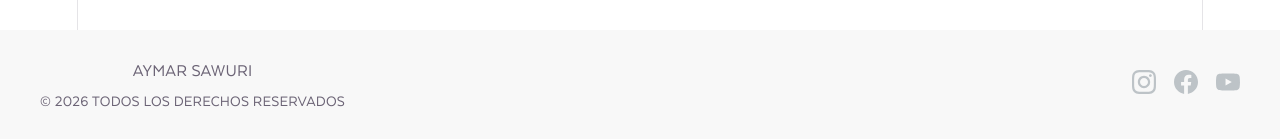
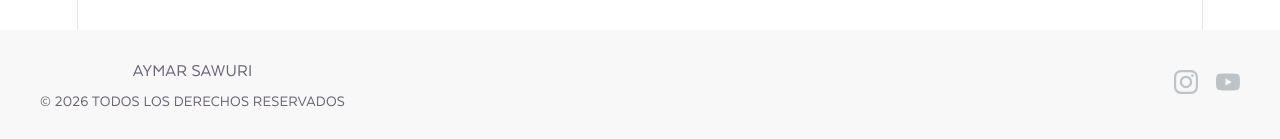
Before and after one commit to NoelGaspar/cosmotejido, a Vue app: page / in a window 1280 px wide. Shown: the part 659-798 px from the top of the page. Built offline with nearby package versions, Linux system fonts and the light colour scheme.

Commit message:
adding base variable and removing facebook logo

```diff
--- a/src/components/AppFooter.vue
+++ b/src/components/AppFooter.vue
@@ -11,11 +11,7 @@
             <path d="M12 2.163c3.204 0 3.584.012 4.85.07 3.252.148 4.771 1.691 4.919 4.919.058 1.265.069 1.645.069 4.849 0 3.205-.012 3.584-.069 4.849-.149 3.225-1.664 4.771-4.919 4.919-1.266.058-1.644.07-4.85.07-3.204 0-3.584-.012-4.849-.07-3.26-.149-4.771-1.699-4.919-4.92-.058-1.265-.07-1.644-.07-4.849 0-3.204.012-3.584.07-4.849.149-3.227 1.664-4.771 4.919-4.919 1.266-.057 1.645-.069 4.849-.069zm0-2.163c-3.259 0-3.667.014-4.947.072-4.358.2-6.78 2.618-6.98 6.98-.059 1.281-.073 1.689-.073 4.948 0 3.259.014 3.668.072 4.948.2 4.358 2.618 6.78 6.98 6.98 1.281.058 1.689.072 4.948.072 3.259 0 3.668-.014 4.948-.072 4.354-.2 6.782-2.618 6.979-6.98.059-1.28.073-1.689.073-4.948 0-3.259-.014-3.667-.072-4.947-.196-4.354-2.617-6.78-6.979-6.979-1.281-.059-1.69-.073-4.949-.073zm0 5.838c-3.403 0-6.162 2.759-6.162 6.162s2.759 6.163 6.162 6.163 6.162-2.759 6.162-6.163c0-3.403-2.759-6.162-6.162-6.162zm0 10.162c-2.209 0-4-1.79-4-4 0-2.209 1.791-4 4-4s4 1.791 4 4c0 2.21-1.791 4-4 4zm6.406-11.845c-.796 0-1.441.645-1.441 1.44s.645 1.44 1.441 1.44c.795 0 1.439-.645 1.439-1.44s-.644-1.44-1.439-1.44z"/>
           </svg>
         </a>
-        <a href="https://www.facebook.com/aymarartesania" target="_blank" class="social-link" aria-label="Facebook">
-          <svg xmlns="http://www.w3.org/2000/svg" width="24" height="24" viewBox="0 0 24 24" fill="currentColor">
-            <path d="M24 12.073c0-6.627-5.373-12-12-12s-12 5.373-12 12c0 5.99 4.388 10.954 10.125 11.854v-8.385H7.078v-3.47h3.047V9.43c0-3.007 1.792-4.669 4.533-4.669 1.312 0 2.686.235 2.686.235v2.953H15.83c-1.491 0-1.956.925-1.956 1.874v2.25h3.328l-.532 3.469h-2.796v8.385C19.612 23.027 24 18.062 24 12.073z"/>
-          </svg>
-        </a>
+
         <a href="https://www.youtube.com/watch?v=4u5fFd031Bo" target="_blank" class="social-link" aria-label="YouTube">
           <svg xmlns="http://www.w3.org/2000/svg" width="24" height="24" viewBox="0 0 24 24" fill="currentColor">
             <path d="M23.498 6.186a3.016 3.016 0 0 0-2.122-2.136C19.505 3.545 12 3.545 12 3.545s-7.505 0-9.377.505A3.017 3.017 0 0 0 .502 6.186C0 8.07 0 12 0 12s0 3.93.502 5.814a3.016 3.016 0 0 0 2.122 2.136c1.871.505 9.376.505 9.376.505s7.505 0 9.377-.505a3.015 3.015 0 0 0 2.122-2.136C24 15.93 24 12 24 12s0-3.93-.502-5.814zM9.545 15.568V8.432L15.818 12l-6.273 3.568z"/>
--- a/src/views/ViewerView.vue
+++ b/src/views/ViewerView.vue
@@ -70,6 +70,7 @@
 const router = useRouter()
 
 const pdfUrl = computed(() => {
+  const base = import.meta.env.BASE_URL
   return props.lang === 'en'
     ? `${base}21x28-catalogo-randomeng.pdf`
     : `${base}21x28-catalogo-randomesp.pdf`
```
